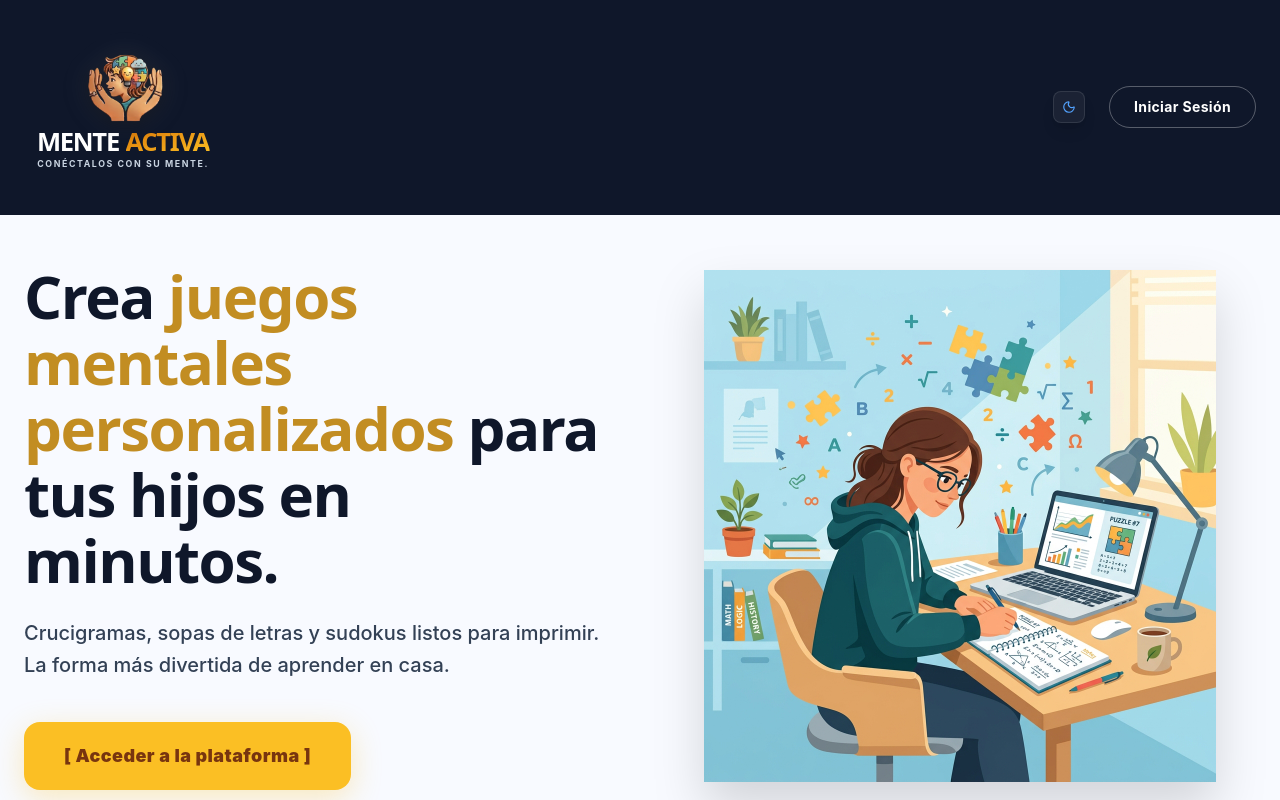
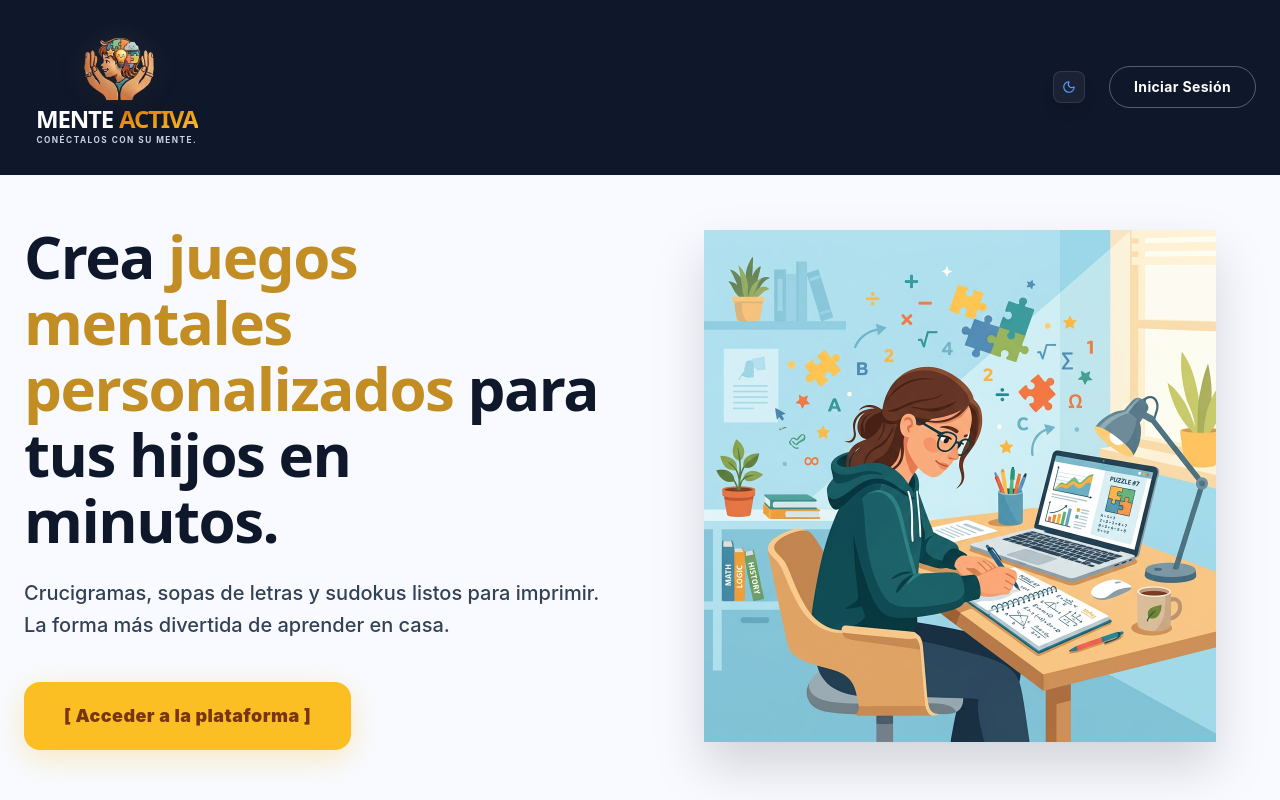
Before and after one commit to administracionmenteactiva-debug/menteactiva, a React (Vite) app: page / in a window 1280 px wide. Shown: the top 800 px of the page. Built offline with nearby package versions, Linux system fonts and the light colour scheme; no server answers; the database is empty.

Commit message:
Reduce header height by using negative margins to compensate for scaled logo

```diff
--- a/src/core/views/LandingView.jsx
+++ b/src/core/views/LandingView.jsx
@@ -39,9 +39,9 @@ const LandingView = () => {
     return (
         <div className="min-h-screen bg-[#f8faff] dark:bg-[var(--edu-bg)] text-[#0f172a] dark:text-[var(--edu-text-main)] transition-colors duration-500 overflow-x-hidden font-sans">
             {/* Header / Navbar */}
-            <header className="bg-[#0f172a] text-white">
-                <div className="max-w-7xl mx-auto px-6 py-4 flex items-center justify-between">
-                    <MenteActivaLogo className="scale-[0.8] origin-left" forceDark={true} />
+            <header className="bg-[#0f172a] text-white overflow-hidden">
+                <div className="max-w-7xl mx-auto px-6 py-1 flex items-center justify-between -my-2">
+                    <MenteActivaLogo className="scale-[0.75] origin-left" forceDark={true} />
 
                     <div className="flex items-center gap-6">
                         <ThemeToggle />
```
